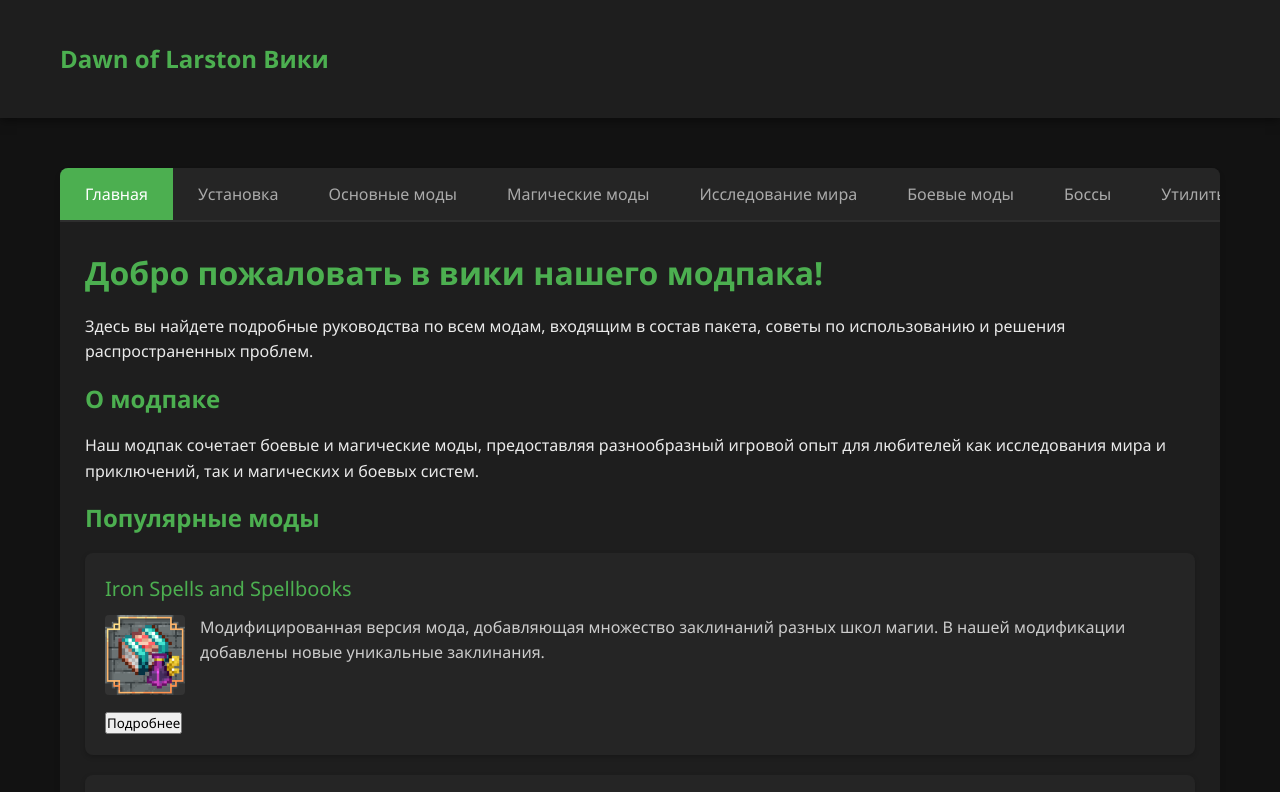
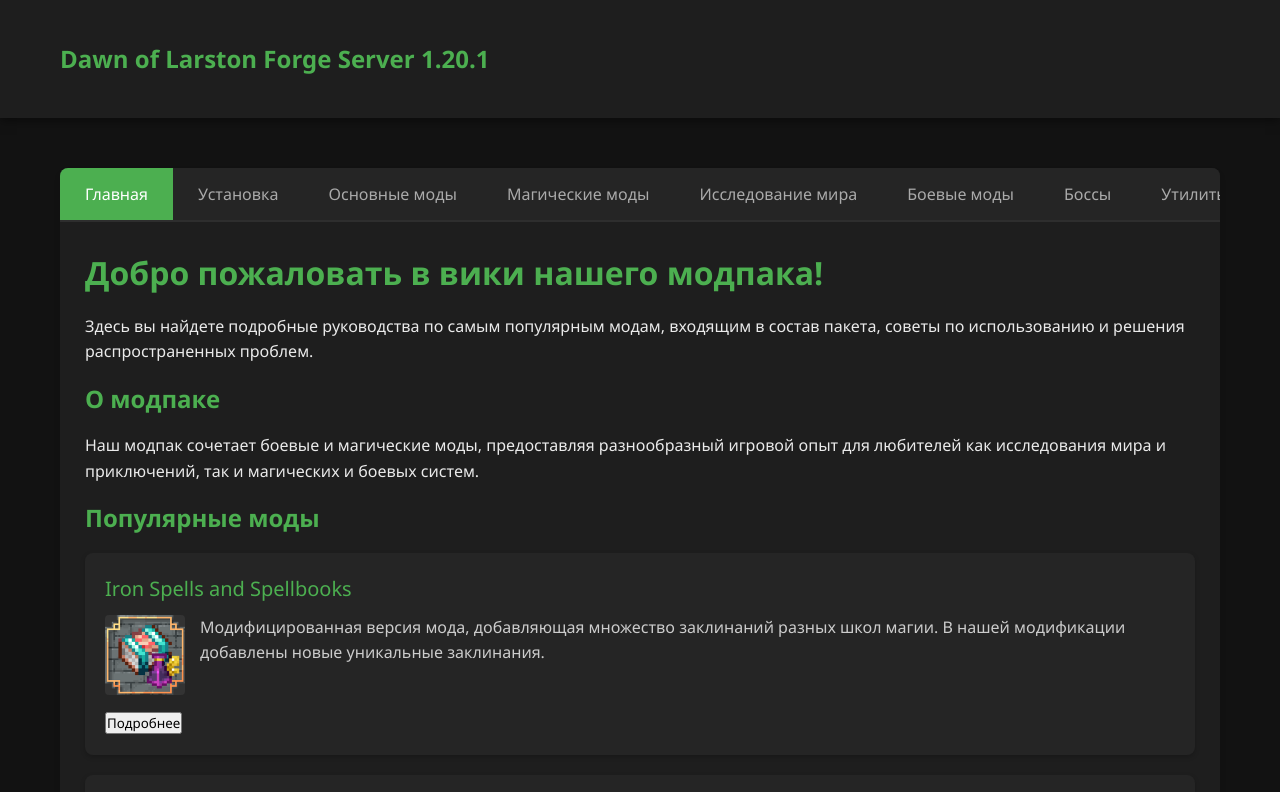
Before and after one commit to fen417/fen417.github.io, a plain HTML site: page index.html in a window 1280 px wide. Shown: the top 792 px of the page. Drawn offline with Linux system fonts and the light colour scheme.

Commit message:
Update index.html

```diff
--- a/index.html
+++ b/index.html
@@ -3,7 +3,7 @@
 <head>
     <meta charset="UTF-8">
     <meta name="viewport" content="width=device-width, initial-scale=1.0">
-    <title>Вики Модпака Minecraft</title>
+    <title>Dawn of Larston Wiki</title>
     <style>
         * {
             margin: 0;
@@ -175,7 +175,7 @@
 <body>
     <header>
         <div class="container header-content">
-            <div class="logo">Dawn of Larston Вики</div>
+            <div class="logo">Dawn of Larston Forge Server 1.20.1</div>
         </div>
     </header>
 
@@ -194,7 +194,7 @@
 
             <div id="home" class="tab-content active">
                 <h1>Добро пожаловать в вики нашего модпака!</h1>
-                <p>Здесь вы найдете подробные руководства по всем модам, входящим в состав пакета, советы по использованию и решения распространенных проблем.</p>
+                <p>Здесь вы найдете подробные руководства по самым популярным модам, входящим в состав пакета, советы по использованию и решения распространенных проблем.</p>
 
                 <h2>О модпаке</h2>
                 <p>Наш модпак сочетает боевые и магические моды, предоставляя разнообразный игровой опыт для любителей как исследования мира и приключений, так и магических и боевых систем.</p>
```
